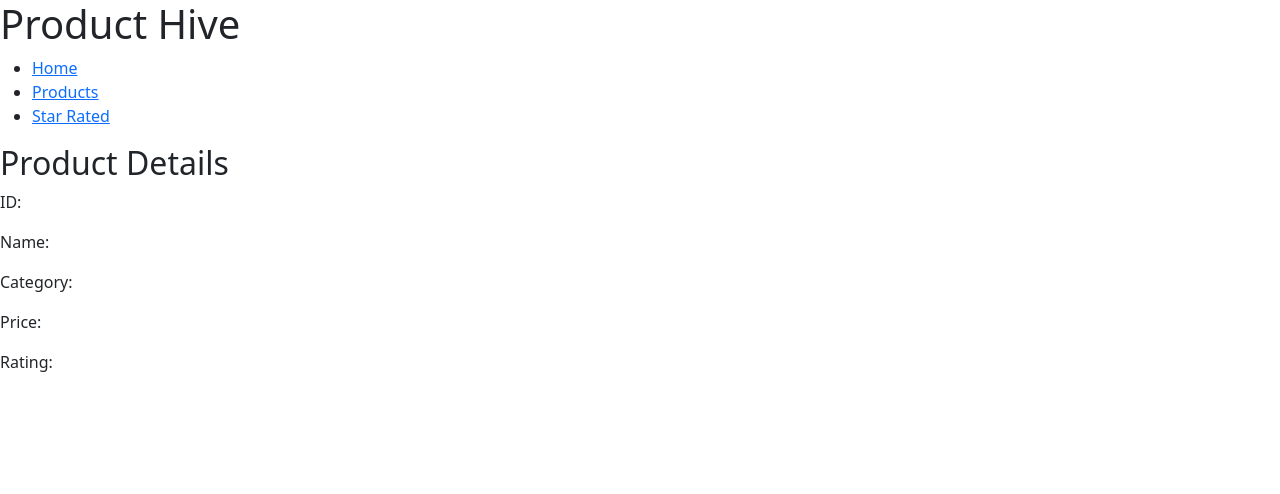
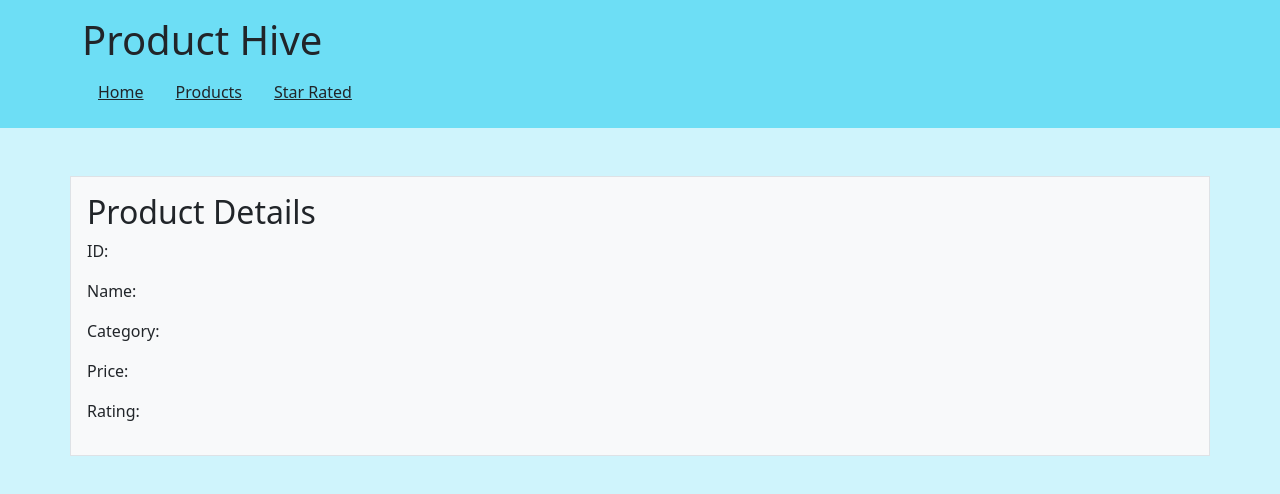
Before and after one commit to vigneshponna07/Product-Hive, a website: page details.html in a window 1280 px wide. Drawn offline with nearby package versions, Linux system fonts and the light colour scheme.

Commit message:
completed details page

```diff
--- a/details.html
+++ b/details.html
@@ -6,20 +6,21 @@
     <title>Product Hive | Details</title>
     <link href="https://cdn.jsdelivr.net/npm/bootstrap@5.3.8/dist/css/bootstrap.min.css" rel="stylesheet" integrity="sha384-sRIl4kxILFvY47J16cr9ZwB07vP4J8+LH7qKQnuqkuIAvNWLzeN8tE5YBujZqJLB" crossorigin="anonymous">
 </head>
-<body>
-    <header>
-        <h1>Product Hive</h1>
-        <nav>
-            <ul>
-                <li><a href="index.html">Home</a></li>
-                <li><a href="products.html">Products</a></li>
-                <li><a href="star-rated.html">Star Rated</a></li>
-            </ul>
-        </nav>
-
+<body class="bg-info-subtle">
+    <header class="p-3 bg-info bg-opacity-50">
+      <div class="container">
+          <h1 class="text-dark">Product Hive</h1>
+          <nav>
+             <ul class="nav">
+                <li class="nav-item"><a class="nav-link text-dark" href="index.html"><u>Home</u></a></li>
+                <li class="nav-item"><a class="nav-link text-dark " href="products.html"><u>Products</u></a></li>
+                <li class="nav-item"><a class="nav-link text-dark" href="star-rated.html"><u>Star Rated</u></a></li>
+             </ul>
+          </nav>
+      </div>
     </header>
 
-    <main>
+    <main class="container mt-5 border p-3 bg-light">
         <h2>Product Details</h2>
 
         <p>ID: <span id="id"></span></p>
```
Also changed, not shown: index.html (+3 -3 lines), products.html (+4 -4 lines).
